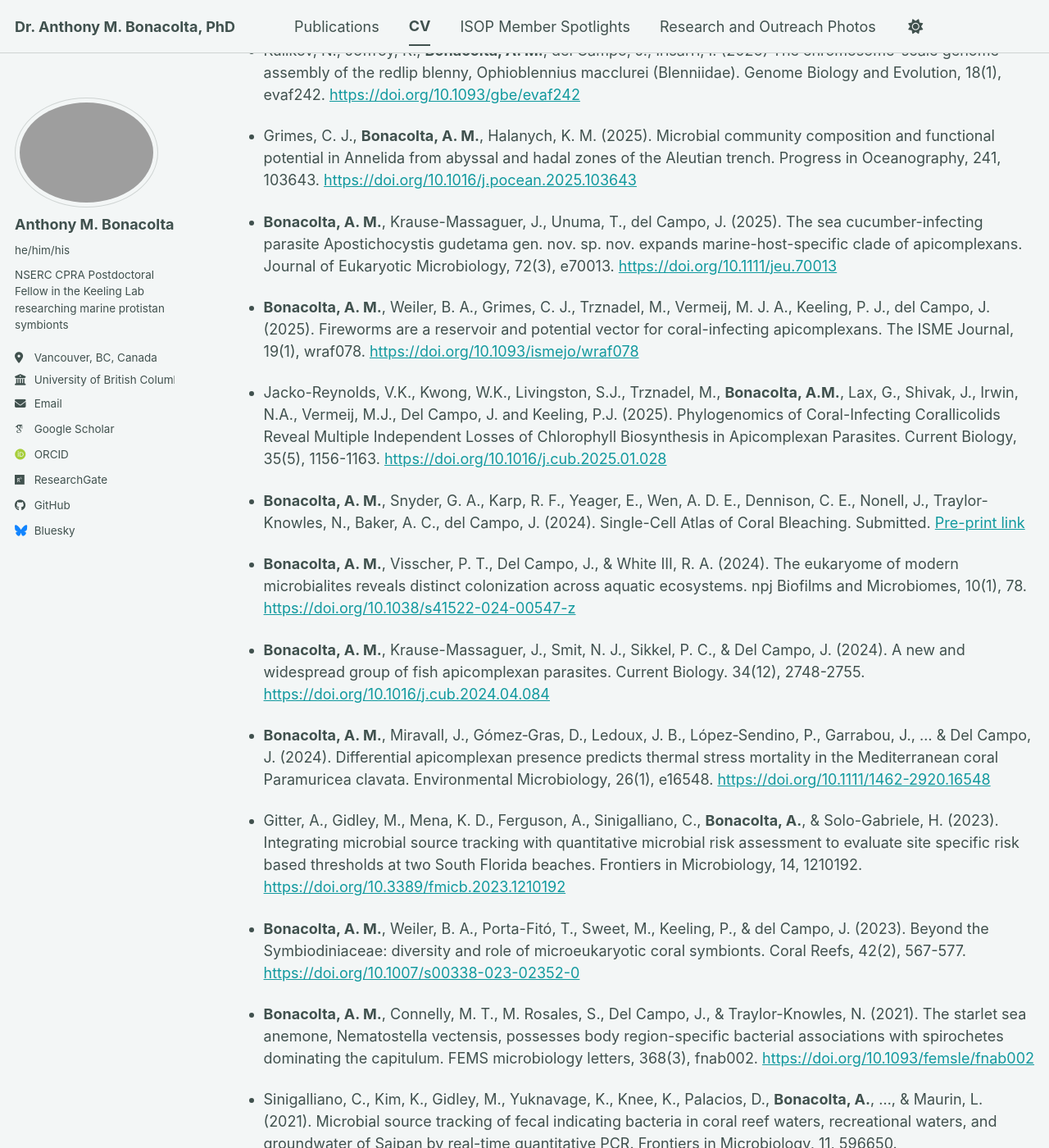
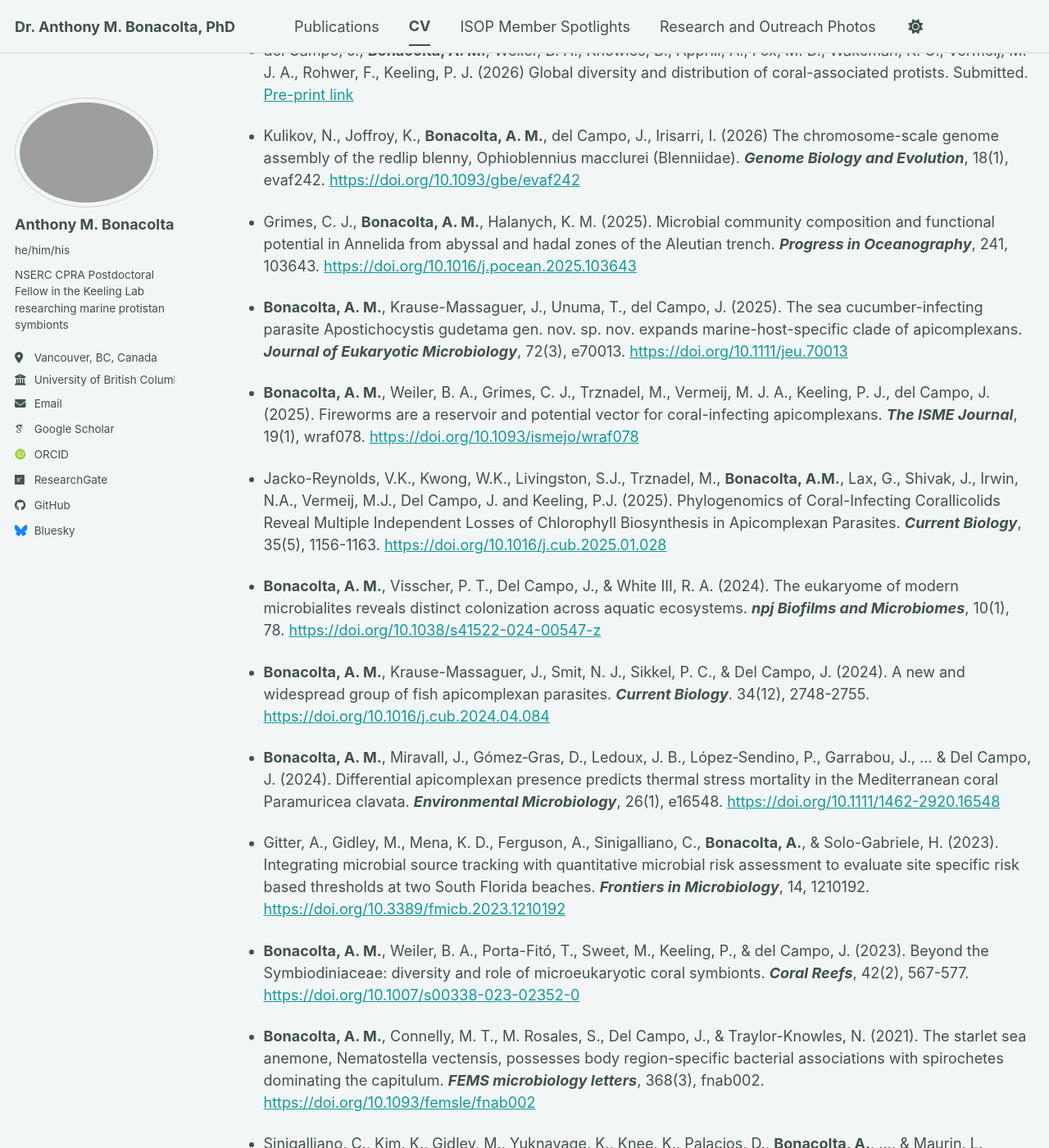
Before and after one commit to Abonacolta/abonacolta.github.io, a Jekyll site: the page built from _pages/cv.md, in a window 1280 px wide and 1400 px high, scrolled down 2520 px. Shown: the whole window at 82% size. Built offline with Jekyll 4.4.1, drawn with Linux system fonts in a browser that asks for light colours; some web fonts are replaced; a script bundle is joined from its source files by our own code; library files that are not in the unit come from our copies; some of the changed text lies outside the part shown.

Commit message:
Update cv.md

```diff
--- a/_pages/cv.md
+++ b/_pages/cv.md
@@ -66,50 +66,49 @@
 
 Publications
 ======
+-	**Bonacolta, A. M.**, Snyder, G. A., Karp, R. F., Yeager, E., Wen, A. D. E., Dennison, C. E., Nonell, J., Traylor-Knowles, N., Baker, A. C., del Campo, J. (2026). Single-cell ecology of coral-algal symbiosis breakdown. ***Microbiome***. [https://doi.org/10.1186/s40168-026-02506-6](https://doi.org/10.1186/s40168-026-02506-6)
+
 - Znamenacek, H. G., Wilson, E. R., **Bonacolta, A. M.**, & Brendtro, K. S. (2026). Experimental Thermal Stress Increases Corallicolid Relative Abundance in the Stony Coral Pocillopora damicornis. Submitted. [Pre-print link]( https://doi.org/10.64898/2026.08.17.745262)
-
 
 -	Leboine, C., del Rio-Hortega, L., Henry, N., Zallio, M., **Bonacolta, A. M.**, Belser, C., Aury, J.-M., Voolstra, C. R., Hume, B. C. C., Moussy, A., Moulin, C., Boissin, E., Bourdin, G., Iwankow, G., Poulain, J., Romac, S., del Campo, J., Allemand, D., Planes, S., Ziegler, M., Wincker, P., Carradec, Q., & Porcel, B. M. (2026). Hidden Apicomplexan Parasite Diversity Links Coral and Plankton Microbiomes Across Reef Seascapes. Submitted. [Pre-print link](https://doi.org/10.64898/2026.05.20.726672)
 
--	**Bonacolta, A. M.**, Kravitz, T., Mozo, R., Baker, L. J., Heuer, R. M., Grosell, M., del Campo, J. (2026) Symbiotic bacteria may support calcium carbonate precipitation in the Gulf toadfish. PLOS Biology. [https://doi.org/10.1371/journal.pbio.3003764](https://doi.org/10.1371/journal.pbio.3003764)
+-	**Bonacolta, A. M.**, Kravitz, T., Mozo, R., Baker, L. J., Heuer, R. M., Grosell, M., del Campo, J. (2026) Symbiotic bacteria may support calcium carbonate precipitation in the Gulf toadfish. ***PLOS Biology***. [https://doi.org/10.1371/journal.pbio.3003764](https://doi.org/10.1371/journal.pbio.3003764)
 
--	Hurdeal, V. G., Cooney, E. C., Lax, G., **Bonacolta, A. M.**, Keeling, P. J., Fast, N. M. (2026) Single-cell transcriptomics reveals a new marine parasite: characterization and distribution of Rozellomyces from the Gulf of Alaska. Mycologia. [https://doi.org/10.1080/00275514.2026.2631200](https://doi.org/10.1080/00275514.2026.2631200)
+-	Hurdeal, V. G., Cooney, E. C., Lax, G., **Bonacolta, A. M.**, Keeling, P. J., Fast, N. M. (2026) Single-cell transcriptomics reveals a new marine parasite: characterization and distribution of Rozellomyces from the Gulf of Alaska. ***Mycologia***. [https://doi.org/10.1080/00275514.2026.2631200](https://doi.org/10.1080/00275514.2026.2631200)
 
--	Weiler, B. A., Kron, N., **Bonacolta, A. M.**, Vermeij, M. A., Baker, A. C., del Campo, J. (2026) Temporal transcriptional rhythms govern coral-symbiont function and microbiome dynamics. Cell Host & Microbe. [https://doi.org/10.1016/j.chom.2026.01.004](https://doi.org/10.1016/j.chom.2026.01.004)
+-	Weiler, B. A., Kron, N., **Bonacolta, A. M.**, Vermeij, M. A., Baker, A. C., del Campo, J. (2026) Temporal transcriptional rhythms govern coral-symbiont function and microbiome dynamics. ***Cell Host & Microbe***. [https://doi.org/10.1016/j.chom.2026.01.004](https://doi.org/10.1016/j.chom.2026.01.004)
 
--	**Bonacolta, A.M.** & Keeling, P.J. (2026) Modern microbialites harbor an undescribed diversity of chromerid algae. Environmental Microbiome. [https://doi.org/10.1186/s40793-026-00852-4](https://doi.org/10.1186/s40793-026-00852-4)
+-	**Bonacolta, A.M.** & Keeling, P.J. (2026) Modern microbialites harbor an undescribed diversity of chromerid algae. ***Environmental Microbiome***. [https://doi.org/10.1186/s40793-026-00852-4](https://doi.org/10.1186/s40793-026-00852-4)
 
--	**Bonacolta, A. M.**, Li, L.*, del Campo, J., Keeling, P. J. (2026) Endosymbiotic apicomplexans of marine holobionts: microbial parasites in a warming ocean. Journal of Integrative and Comparative Biology. [https://doi.org/10.1093/icb/icag006](https://doi.org/10.1093/icb/icag006)
+-	**Bonacolta, A. M.**, Li, L.*, del Campo, J., Keeling, P. J. (2026) Endosymbiotic apicomplexans of marine holobionts: microbial parasites in a warming ocean. ***Journal of Integrative and Comparative Biology***. [https://doi.org/10.1093/icb/icag006](https://doi.org/10.1093/icb/icag006)
 
--	Tulloch, S.*, Estarellas, M., Adams, D. C., **Bonacolta, A.**, …, & Carranza, S. (2026). Comparative skin microbiome analyses reveal differences between wild populations and captive groups of the Montseny brook newt (Calotriton arnoldi). ISME Communications, ycaf245. [https://doi.org/10.1093/ismeco/ycaf245](https://doi.org/10.1093/ismeco/ycaf245)
+-	Tulloch, S.*, Estarellas, M., Adams, D. C., **Bonacolta, A.**, …, & Carranza, S. (2026). Comparative skin microbiome analyses reveal differences between wild populations and captive groups of the Montseny brook newt (Calotriton arnoldi). ***ISME Communications***, ycaf245. [https://doi.org/10.1093/ismeco/ycaf245](https://doi.org/10.1093/ismeco/ycaf245)
 
 -	del Campo, J., **Bonacolta, A. M.**, Weiler, B. A., Knowles, B., Apprill, A., Fox, M. D., Wakeman, K. C., Vermeij, M. J. A., Rohwer, F., Keeling, P. J. (2026) Global diversity and distribution of coral-associated protists. Submitted. [Pre-print link](https://doi.org/10.64898/2026.01.22.700988)
 
--	Kulikov, N., Joffroy, K., **Bonacolta, A. M.**, del Campo, J., Irisarri, I. (2026) The chromosome-scale genome assembly of the redlip blenny, Ophioblennius macclurei (Blenniidae). Genome Biology and Evolution, 18(1), evaf242. [https://doi.org/10.1093/gbe/evaf242](https://doi.org/10.1093/gbe/evaf242)
+-	Kulikov, N., Joffroy, K., **Bonacolta, A. M.**, del Campo, J., Irisarri, I. (2026) The chromosome-scale genome assembly of the redlip blenny, Ophioblennius macclurei (Blenniidae). ***Genome Biology and Evolution***, 18(1), evaf242. [https://doi.org/10.1093/gbe/evaf242](https://doi.org/10.1093/gbe/evaf242)
 
--	Grimes, C. J., **Bonacolta, A. M.**, Halanych, K. M. (2025). Microbial community composition and functional potential in Annelida from abyssal and hadal zones of the Aleutian trench. Progress in Oceanography, 241, 103643. [https://doi.org/10.1016/j.pocean.2025.103643](https://doi.org/10.1016/j.pocean.2025.103643)
+-	Grimes, C. J., **Bonacolta, A. M.**, Halanych, K. M. (2025). Microbial community composition and functional potential in Annelida from abyssal and hadal zones of the Aleutian trench. ***Progress in Oceanography***, 241, 103643. [https://doi.org/10.1016/j.pocean.2025.103643](https://doi.org/10.1016/j.pocean.2025.103643)
 
--	**Bonacolta, A. M.**, Krause-Massaguer, J., Unuma, T., del Campo, J. (2025). The sea cucumber-infecting parasite Apostichocystis gudetama gen. nov. sp. nov. expands marine-host-specific clade of apicomplexans. Journal of Eukaryotic Microbiology, 72(3), e70013. [https://doi.org/10.1111/jeu.70013](https://doi.org/10.1111/jeu.70013)
+-	**Bonacolta, A. M.**, Krause-Massaguer, J., Unuma, T., del Campo, J. (2025). The sea cucumber-infecting parasite Apostichocystis gudetama gen. nov. sp. nov. expands marine-host-specific clade of apicomplexans. ***Journal of Eukaryotic Microbiology***, 72(3), e70013. [https://doi.org/10.1111/jeu.70013](https://doi.org/10.1111/jeu.70013)
 
--	**Bonacolta, A. M.**, Weiler, B. A., Grimes, C. J., Trznadel, M., Vermeij, M. J. A., Keeling, P. J., del Campo, J. (2025). Fireworms are a reservoir and potential vector for coral-infecting apicomplexans. The ISME Journal, 19(1), wraf078. [https://doi.org/10.1093/ismejo/wraf078](https://doi.org/10.1093/ismejo/wraf078)
+-	**Bonacolta, A. M.**, Weiler, B. A., Grimes, C. J., Trznadel, M., Vermeij, M. J. A., Keeling, P. J., del Campo, J. (2025). Fireworms are a reservoir and potential vector for coral-infecting apicomplexans. ***The ISME Journal***, 19(1), wraf078. [https://doi.org/10.1093/ismejo/wraf078](https://doi.org/10.1093/ismejo/wraf078)
 
--	Jacko-Reynolds, V.K., Kwong, W.K., Livingston, S.J., Trznadel, M., **Bonacolta, A.M.**, Lax, G., Shivak, J., Irwin, N.A., Vermeij, M.J., Del Campo, J. and Keeling, P.J. (2025). Phylogenomics of Coral-Infecting Corallicolids Reveal Multiple Independent Losses of Chlorophyll Biosynthesis in Apicomplexan Parasites. Current Biology, 35(5), 1156-1163. [https://doi.org/10.1016/j.cub.2025.01.028](https://doi.org/10.1016/j.cub.2025.01.028)
+-	Jacko-Reynolds, V.K., Kwong, W.K., Livingston, S.J., Trznadel, M., **Bonacolta, A.M.**, Lax, G., Shivak, J., Irwin, N.A., Vermeij, M.J., Del Campo, J. and Keeling, P.J. (2025). Phylogenomics of Coral-Infecting Corallicolids Reveal Multiple Independent Losses of Chlorophyll Biosynthesis in Apicomplexan Parasites. ***Current Biology***, 35(5), 1156-1163. [https://doi.org/10.1016/j.cub.2025.01.028](https://doi.org/10.1016/j.cub.2025.01.028)
 
--	**Bonacolta, A. M.**, Snyder, G. A., Karp, R. F., Yeager, E., Wen, A. D. E., Dennison, C. E., Nonell, J., Traylor-Knowles, N., Baker, A. C., del Campo, J. (2024). Single-Cell Atlas of Coral Bleaching. Submitted. [Pre-print link](https://doi.org/10.21203/rs.3.rs-5397639/v1)
+-	**Bonacolta, A. M.**, Visscher, P. T., Del Campo, J., & White III, R. A. (2024). The eukaryome of modern microbialites reveals distinct colonization across aquatic ecosystems. ***npj Biofilms and Microbiomes***, 10(1), 78. [https://doi.org/10.1038/s41522-024-00547-z](https://doi.org/10.1038/s41522-024-00547-z)
 
--	**Bonacolta, A. M.**, Visscher, P. T., Del Campo, J., & White III, R. A. (2024). The eukaryome of modern microbialites reveals distinct colonization across aquatic ecosystems. npj Biofilms and Microbiomes, 10(1), 78. [https://doi.org/10.1038/s41522-024-00547-z](https://doi.org/10.1038/s41522-024-00547-z)
+-	**Bonacolta, A. M.**, Krause-Massaguer, J., Smit, N. J., Sikkel, P. C., & Del Campo, J. (2024). A new and widespread group of fish apicomplexan parasites. ***Current Biology***. 34(12), 2748-2755. [https://doi.org/10.1016/j.cub.2024.04.084](https://doi.org/10.1016/j.cub.2024.04.084)
 
--	**Bonacolta, A. M.**, Krause-Massaguer, J., Smit, N. J., Sikkel, P. C., & Del Campo, J. (2024). A new and widespread group of fish apicomplexan parasites. Current Biology. 34(12), 2748-2755. [https://doi.org/10.1016/j.cub.2024.04.084](https://doi.org/10.1016/j.cub.2024.04.084)
+-	**Bonacolta, A. M.**, Miravall, J., Gómez‐Gras, D., Ledoux, J. B., López‐Sendino, P., Garrabou, J., ... & Del Campo, J. (2024). Differential apicomplexan presence predicts thermal stress mortality in the Mediterranean coral Paramuricea clavata. ***Environmental Microbiology***, 26(1), e16548. [https://doi.org/10.1111/1462-2920.16548](https://doi.org/10.1111/1462-2920.16548)
 
--	**Bonacolta, A. M.**, Miravall, J., Gómez‐Gras, D., Ledoux, J. B., López‐Sendino, P., Garrabou, J., ... & Del Campo, J. (2024). Differential apicomplexan presence predicts thermal stress mortality in the Mediterranean coral Paramuricea clavata. Environmental Microbiology, 26(1), e16548. [https://doi.org/10.1111/1462-2920.16548](https://doi.org/10.1111/1462-2920.16548)
+-	Gitter, A., Gidley, M., Mena, K. D., Ferguson, A., Sinigalliano, C., **Bonacolta, A.**, & Solo-Gabriele, H. (2023). Integrating microbial source tracking with quantitative microbial risk assessment to evaluate site specific risk based thresholds at two South Florida beaches. ***Frontiers in Microbiology***, 14, 1210192. [https://doi.org/10.3389/fmicb.2023.1210192](https://doi.org/10.3389/fmicb.2023.1210192)
 
--	Gitter, A., Gidley, M., Mena, K. D., Ferguson, A., Sinigalliano, C., **Bonacolta, A.**, & Solo-Gabriele, H. (2023). Integrating microbial source tracking with quantitative microbial risk assessment to evaluate site specific risk based thresholds at two South Florida beaches. Frontiers in Microbiology, 14, 1210192. [https://doi.org/10.3389/fmicb.2023.1210192](https://doi.org/10.3389/fmicb.2023.1210192)
+-	**Bonacolta, A. M.**, Weiler, B. A., Porta-Fitó, T., Sweet, M., Keeling, P., & del Campo, J. (2023). Beyond the Symbiodiniaceae: diversity and role of microeukaryotic coral symbionts. ***Coral Reefs***, 42(2), 567-577. [https://doi.org/10.1007/s00338-023-02352-0](https://doi.org/10.1007/s00338-023-02352-0)
 
--	**Bonacolta, A. M.**, Weiler, B. A., Porta-Fitó, T., Sweet, M., Keeling, P., & del Campo, J. (2023). Beyond the Symbiodiniaceae: diversity and role of microeukaryotic coral symbionts. Coral Reefs, 42(2), 567-577. [https://doi.org/10.1007/s00338-023-02352-0](https://doi.org/10.1007/s00338-023-02352-0)
+-	**Bonacolta, A. M.**, Connelly, M. T., M. Rosales, S., Del Campo, J., & Traylor-Knowles, N. (2021). The starlet sea anemone, Nematostella vectensis, possesses body region-specific bacterial associations with spirochetes dominating the capitulum. ***FEMS microbiology letters***, 368(3), fnab002. [https://doi.org/10.1093/femsle/fnab002](https://doi.org/10.1093/femsle/fnab002)
 
--	**Bonacolta, A. M.**, Connelly, M. T., M. Rosales, S., Del Campo, J., & Traylor-Knowles, N. (2021). The starlet sea anemone, Nematostella vectensis, possesses body region-specific bacterial associations with spirochetes dominating the capitulum. FEMS microbiology letters, 368(3), fnab002. [https://doi.org/10.1093/femsle/fnab002](https://doi.org/10.1093/femsle/fnab002)
-
--	Sinigalliano, C., Kim, K., Gidley, M., Yuknavage, K., Knee, K., Palacios, D., **Bonacolta, A.**, …, & Maurin, L. (2021). Microbial source tracking of fecal indicating bacteria in coral reef waters, recreational waters, and groundwater of Saipan by real-time quantitative PCR. Frontiers in Microbiology, 11, 596650. [https://doi.org/10.3389/fmicb.2020.596650](https://doi.org/10.3389/fmicb.2020.596650 )
+-	Sinigalliano, C., Kim, K., Gidley, M., Yuknavage, K., Knee, K., Palacios, D., **Bonacolta, A.**, …, & Maurin, L. (2021). Microbial source tracking of fecal indicating bacteria in coral reef waters, recreational waters, and groundwater of Saipan by real-time quantitative PCR. ***Frontiers in Microbiology***, 11, 596650. [https://doi.org/10.3389/fmicb.2020.596650](https://doi.org/10.3389/fmicb.2020.596650 )
 
 
 Talks
```
